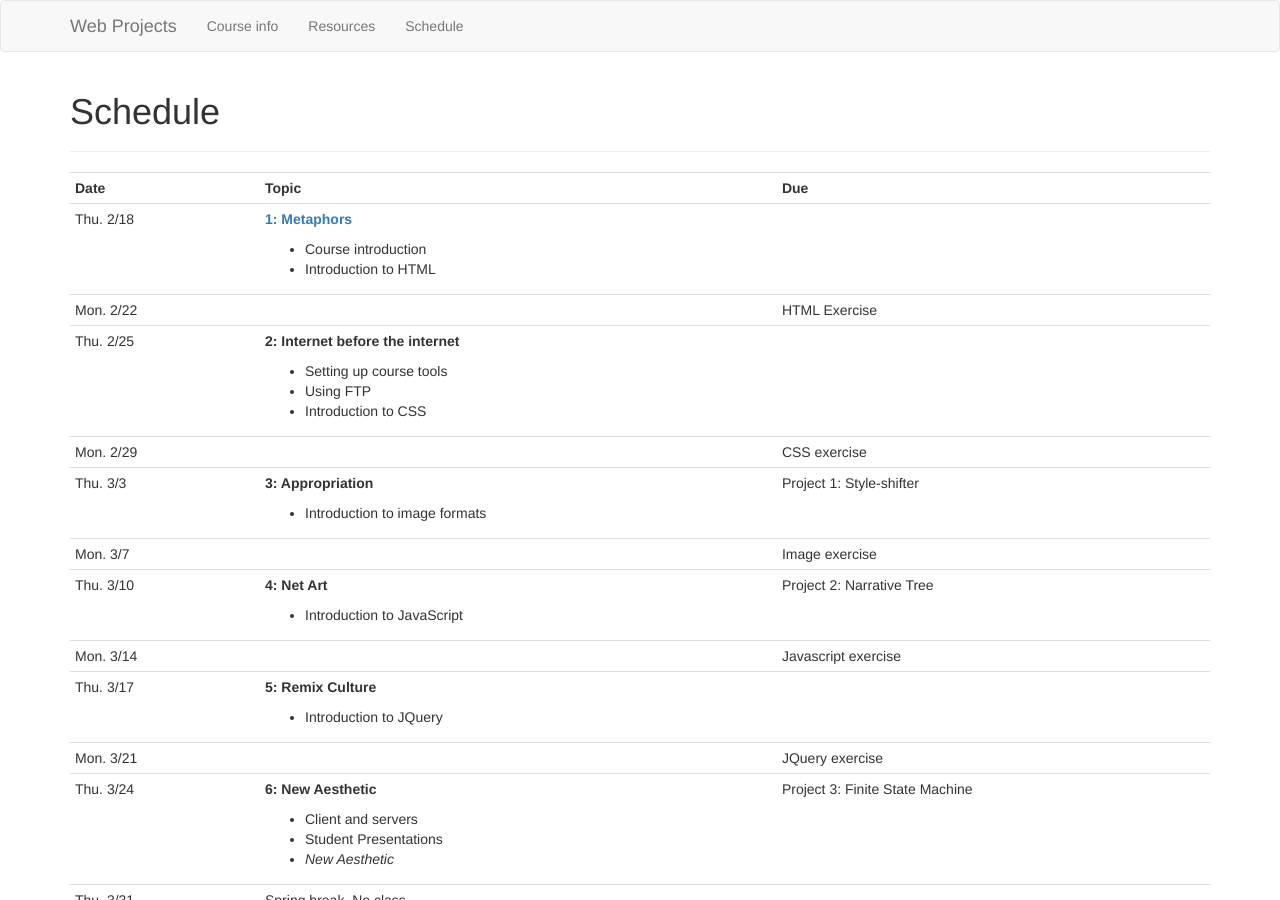
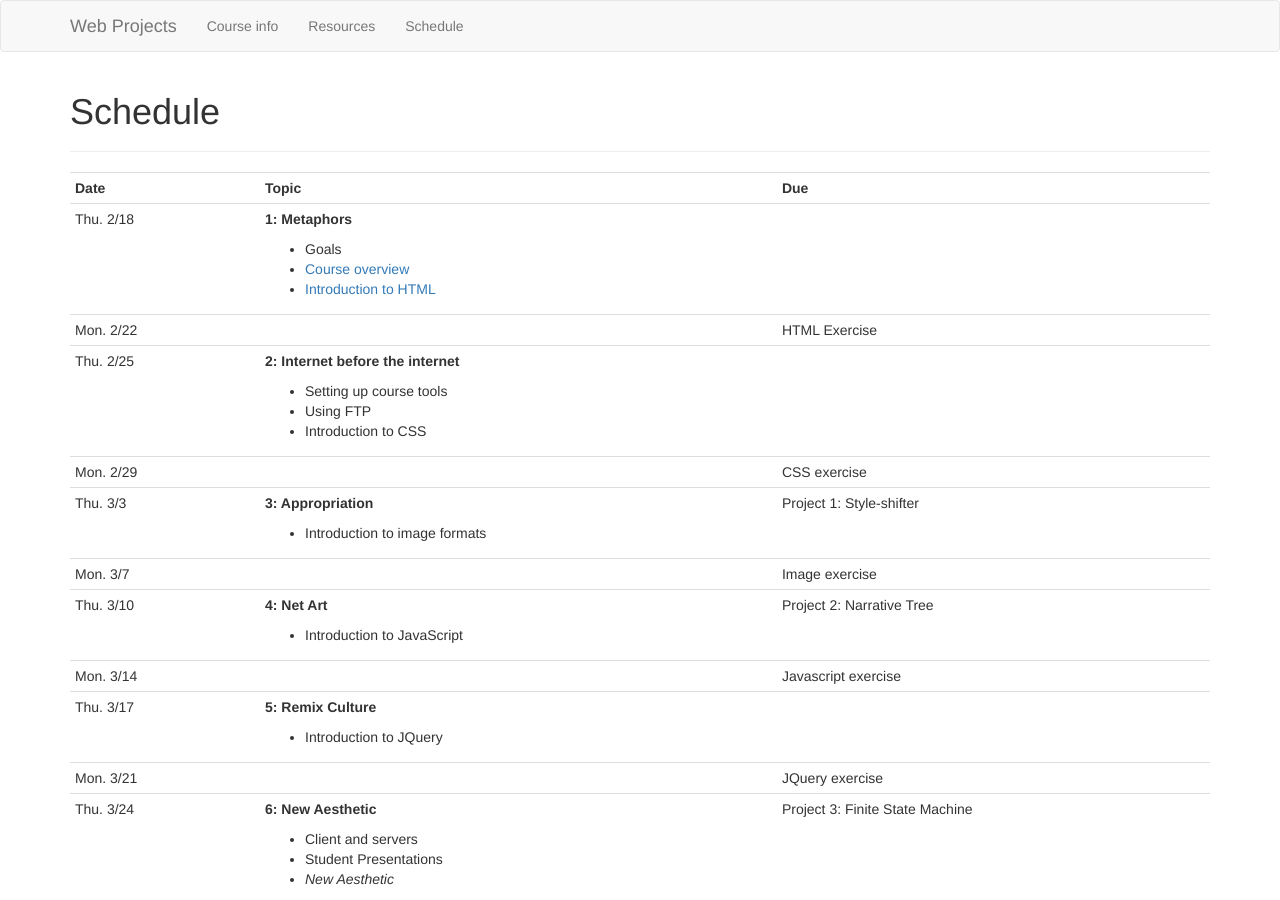
Before and after one commit to michelav/fa7-frameworks, a Jekyll site: the page built from schedule.html, in a window 1280 px wide and 900 px high. Built offline with Jekyll 4.4.1, drawn with Linux system fonts in a browser that asks for light colours.

Commit message:
Update week 1 schedule add link to HTML intro

```diff
--- a/schedule.html
+++ b/schedule.html
@@ -15,10 +15,11 @@ permalink: /schedule/
 <tr>
   <td>Thu. 2/18</td>
   <td>
-    <p><strong><a href="/presentations/course-intro.html">1: Metaphors</a></strong></p>
+    <p><strong>1: Metaphors</strong></p>
     <ul>
-      <li>Course introduction</li>
-      <li>Introduction to HTML</li>
+      <li>Goals</li>
+      <li><a href="/presentations/course-intro.html">Course overview</a></li>
+      <li><a href="/presentations/html-intro.html">Introduction to HTML</a></li>
     </ul>
   </td>
   <td></td>
```
